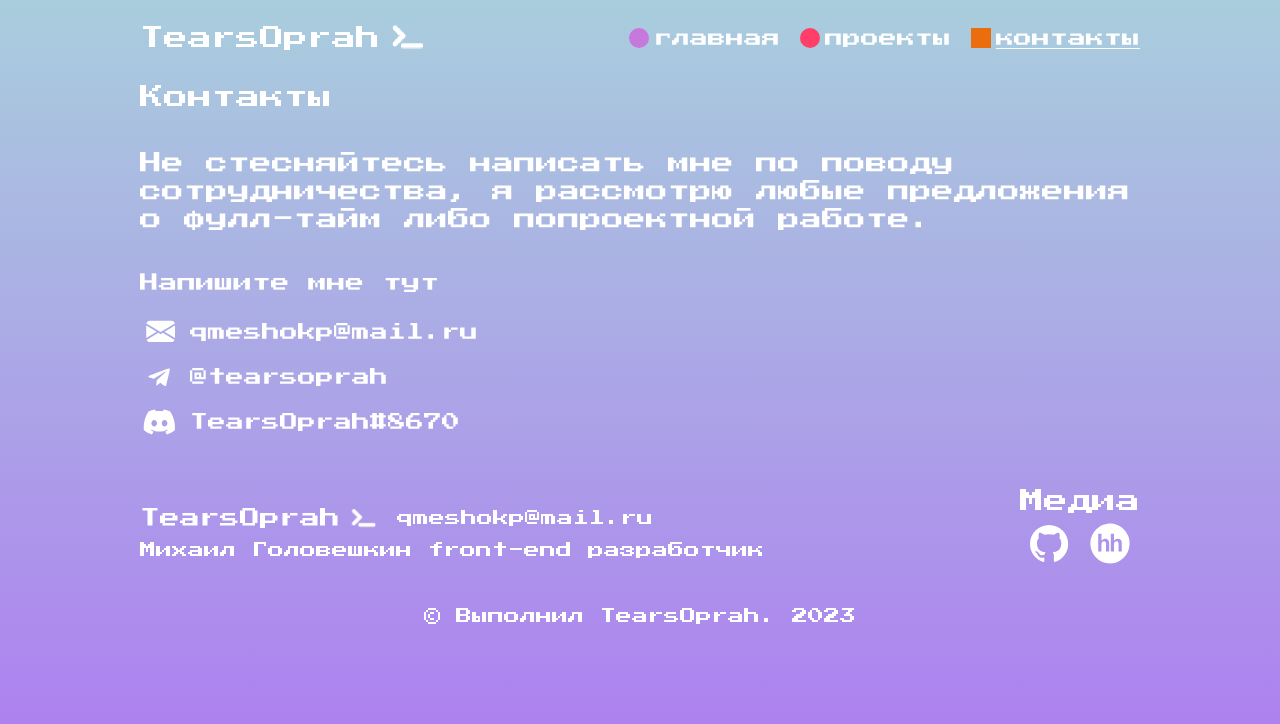
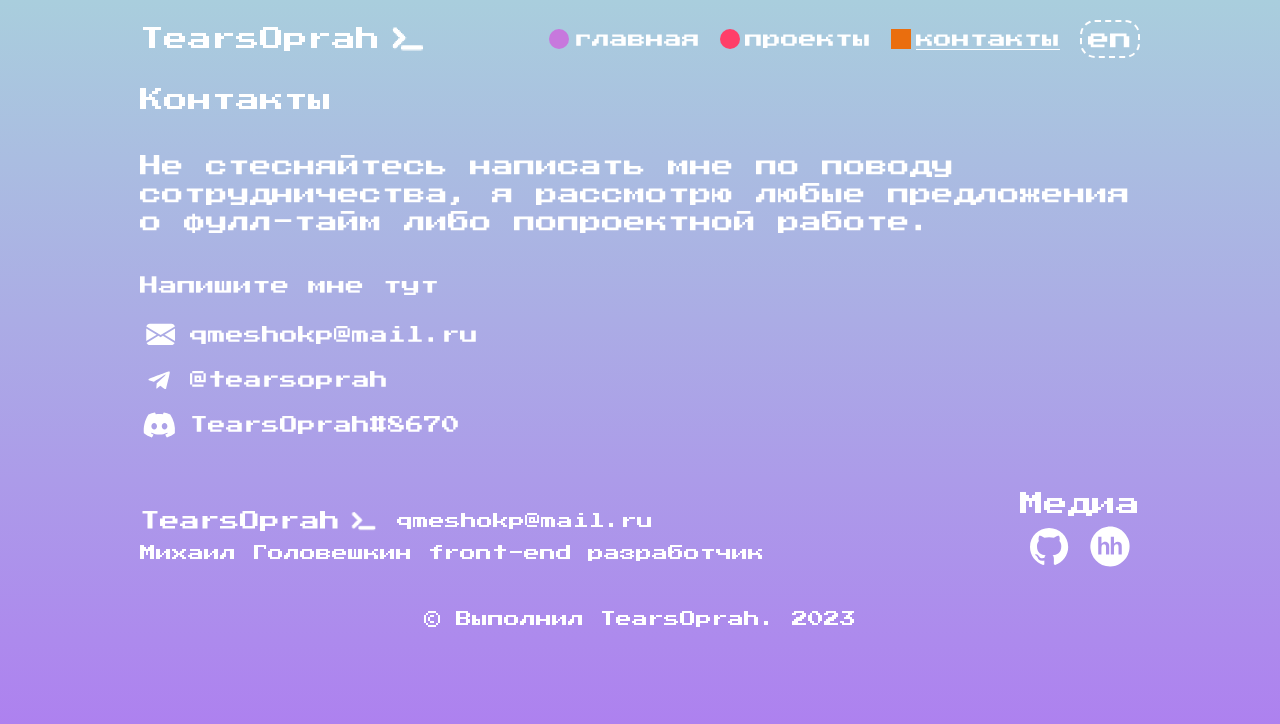
Before and after one commit to TearsOprah/react-portfolio, a React (Vite) app: page /contacts in a window 1280 px wide. Shown: the top 724 px of the page. Built offline with nearby package versions, Linux system fonts and the light colour scheme.

Commit message:
fix: вернул потерянную кнопку смены языка

```diff
--- a/src/components/Header/Header.jsx
+++ b/src/components/Header/Header.jsx
@@ -105,6 +105,13 @@ export default function Header({ setCurrentLang,
                 </Link>
               </li>
             ))}
+            <button
+              className={"header__button button"}
+              type="button"
+              onClick={handleLang}
+            >
+              {currentLang === "ru" ? "en" : "ru"}
+            </button>
           </ul>
         )}
       </nav>
```
